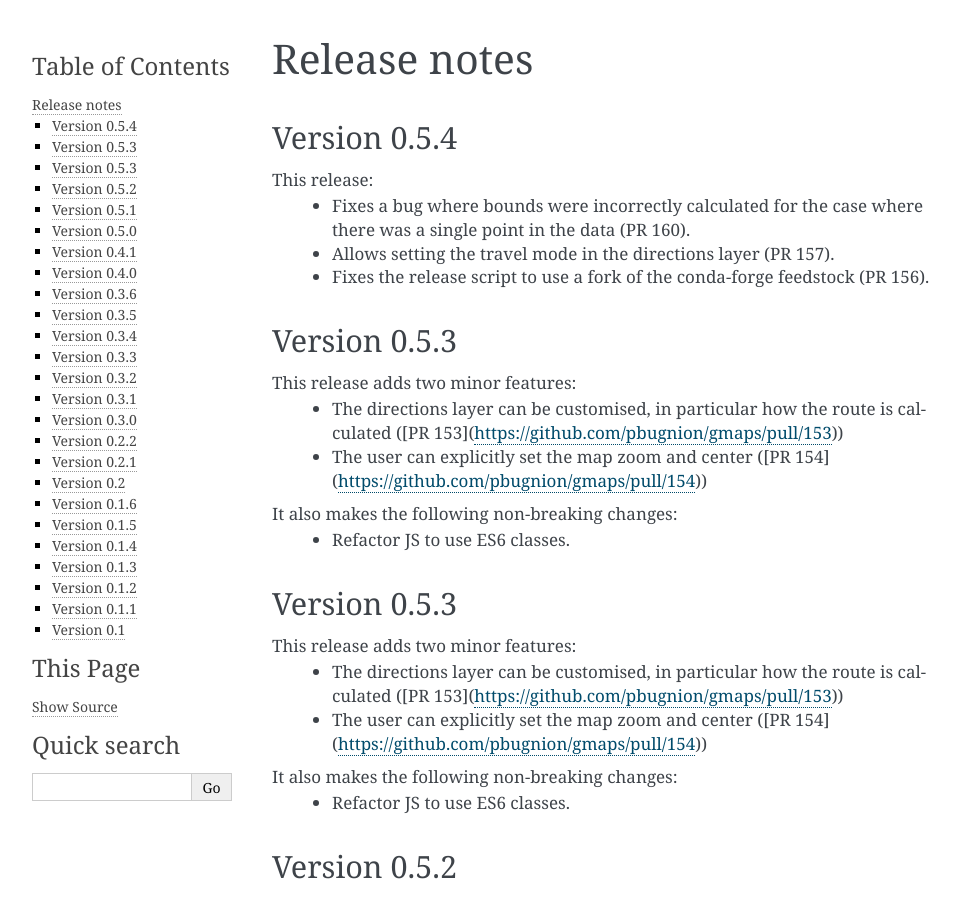
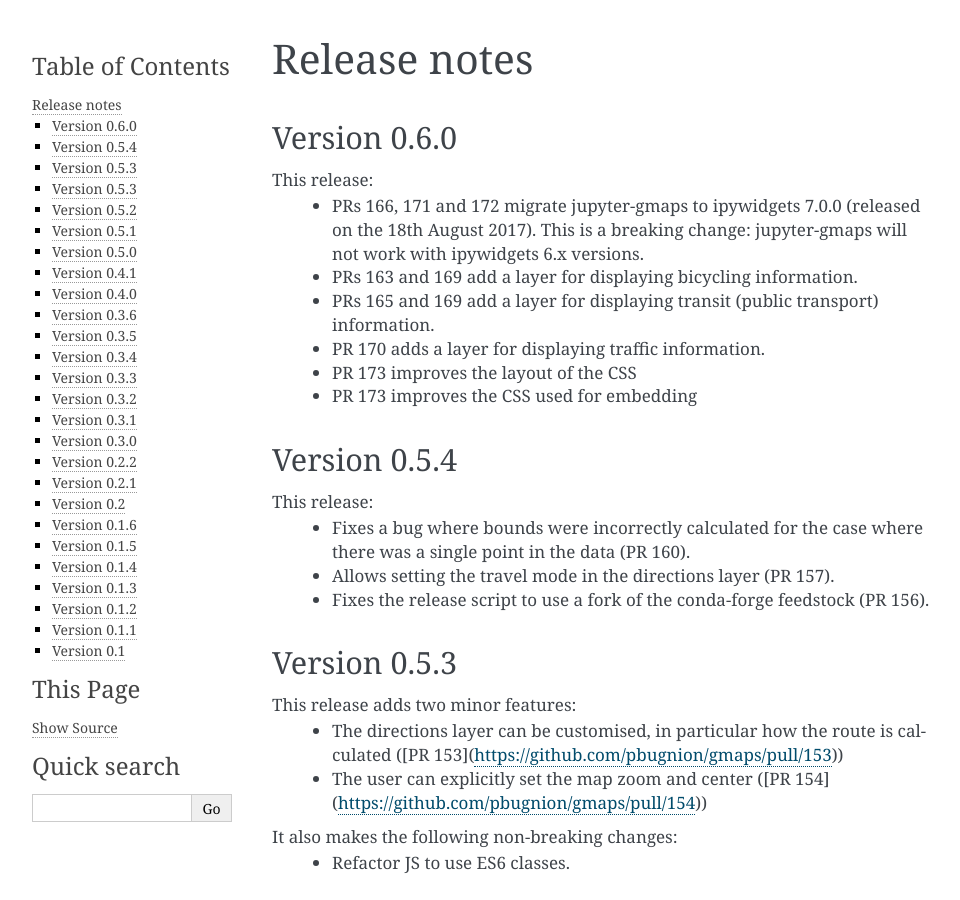
Before and after one commit to pbugnion/gmaps, a Sphinx documentation site: the page built from docs/source/release_notes.rst, in a window 1280 px wide and 900 px high. Shown: the whole window, without its empty margins (148-1108 px from the left). Built offline with Sphinx 7.4.7, drawn with Linux system fonts in a browser that asks for light colours.

Commit message:
Add release notes for version 0.6.0

```diff
--- a/docs/source/release_notes.rst
+++ b/docs/source/release_notes.rst
@@ -1,6 +1,17 @@
 
 Release notes
 -------------
+
+Version 0.6.0
+=============
+
+This release:
+ - PRs 166, 171 and 172 migrate jupyter-gmaps to ipywidgets 7.0.0 (released on the 18th August 2017). This is a breaking change: jupyter-gmaps will not work with ipywidgets 6.x versions.
+ - PRs 163 and 169 add a layer for displaying bicycling information.
+ - PRs 165 and 169 add a layer for displaying transit (public transport) information.
+ - PR 170 adds a layer for displaying traffic information.
+ - PR 173 improves the layout of the CSS
+ - PR 173 improves the CSS used for embedding
 
 Version 0.5.4
 =============
```
